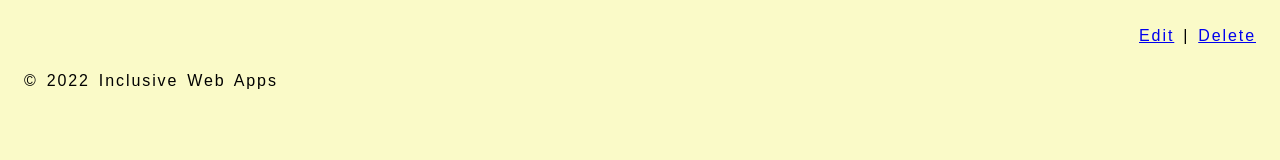
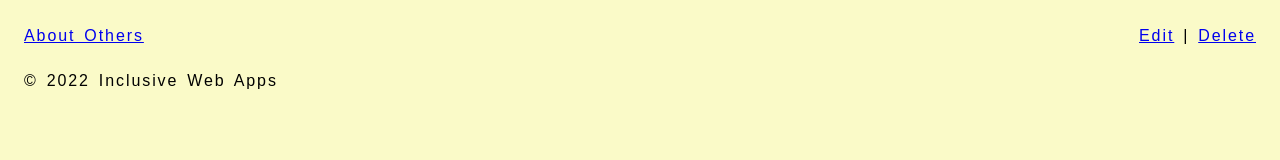
Before and after one commit to a-n-d-r-3-w/inclusive-web-apps, a website: page public/about-others/person/view.html in a window 1280 px wide. Drawn offline with Linux system fonts and the light colour scheme; no server answers.

Commit message:
link back to list of people

```diff
--- a/public/about-others/person/view.html
+++ b/public/about-others/person/view.html
@@ -6,7 +6,10 @@
     <link href="/main.css" rel="stylesheet" />
   </head>
   <body>
-    <header style="display: flex; justify-content: flex-end">
+    <header style="display: flex; justify-content: space-between">
+      <div>
+        <a href="/about-others.html">About Others</a>
+      </div>
       <div>
         <a id="edit-link">Edit</a>
         |
```
